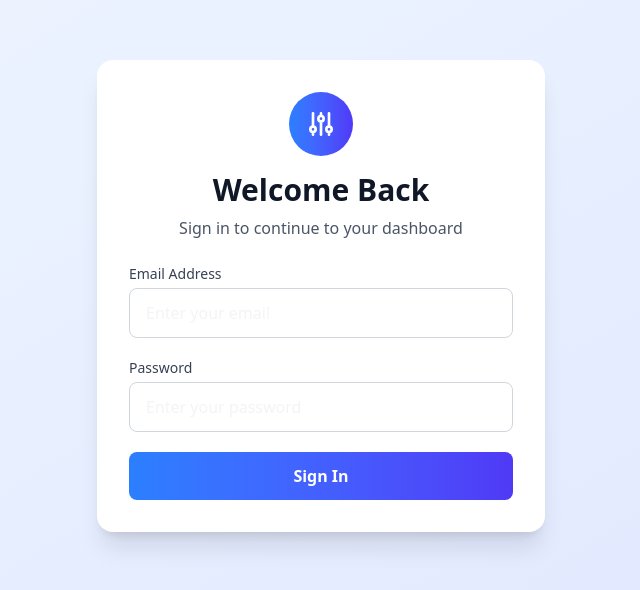
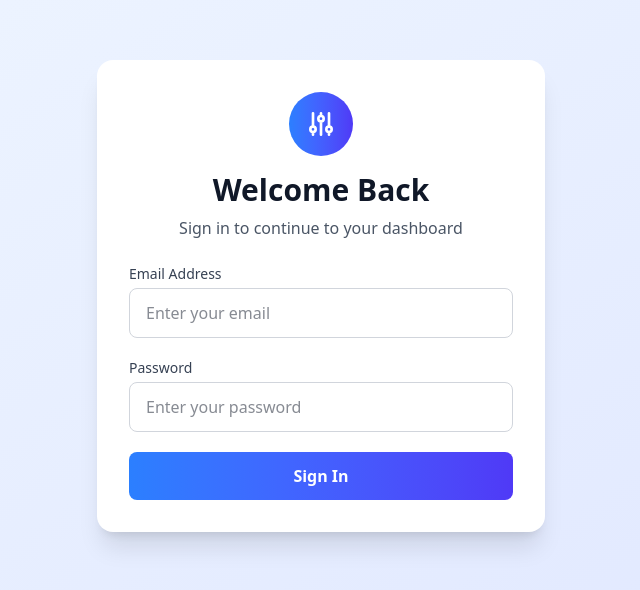
Before and after one commit to Pratikdubey7735/Coach-frontend, a Next.js app: page /login in a window 1280 px wide. Shown: the part 104-694 px from the top of the page, without its empty margins (319-959 px from the left). Built offline with nearby package versions, Linux system fonts and the light colour scheme; no server answers.

Commit message:
text changes

```diff
--- a/app/login/page.tsx
+++ b/app/login/page.tsx
@@ -91,7 +91,7 @@ export default function LoginPage() {
                 required
                 value={credentials.email}
                 onChange={handleChange}
-                className="w-full px-4 py-3 border border-gray-300 rounded-lg focus:ring-2 focus:ring-blue-500 focus:border-transparent transition duration-200"
+                className="w-full px-4 py-3 border border-gray-300 rounded-lg focus:ring-2 focus:ring-blue-500 focus:border-transparent transition duration-200 text-gray-900 bg-white"
                 placeholder="Enter your email"
                 disabled={loading}
               />
@@ -108,7 +108,7 @@ export default function LoginPage() {
                 required
                 value={credentials.password}
                 onChange={handleChange}
-                className="w-full px-4 py-3 border border-gray-300 rounded-lg focus:ring-2 focus:ring-blue-500 focus:border-transparent transition duration-200"
+                className="w-full px-4 py-3 border border-gray-300 rounded-lg focus:ring-2 focus:ring-blue-500 focus:border-transparent transition duration-200 text-gray-900 bg-white"
                 placeholder="Enter your password"
                 disabled={loading}
               />
@@ -117,11 +117,10 @@ export default function LoginPage() {
             <button
               type="submit"
               disabled={loading}
-              className={`w-full py-3 px-4 rounded-lg text-white font-semibold transition duration-200 ${
-                loading
-                  ? 'bg-gray-400 cursor-not-allowed'
-                  : 'bg-gradient-to-r from-blue-500 to-indigo-600 hover:from-blue-600 hover:to-indigo-700 transform hover:scale-[1.02]'
-              }`}
+              className={`w-full py-3 px-4 rounded-lg text-white font-semibold transition duration-200 ${loading
+                ? 'bg-gray-400 cursor-not-allowed'
+                : 'bg-gradient-to-r from-blue-500 to-indigo-600 hover:from-blue-600 hover:to-indigo-700 transform hover:scale-[1.02]'
+                }`}
             >
               {loading ? (
                 <div className="flex items-center justify-center">
```
